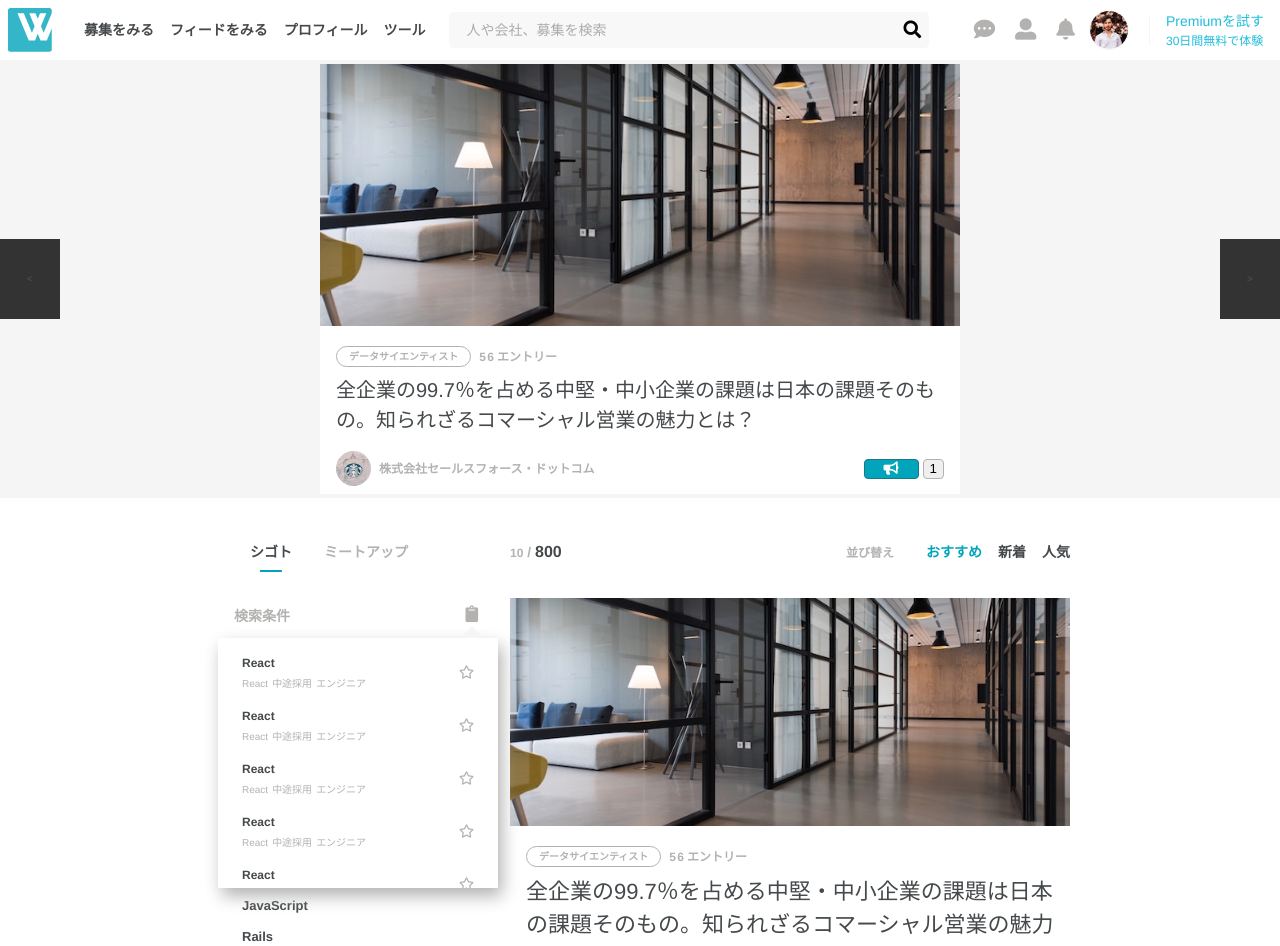
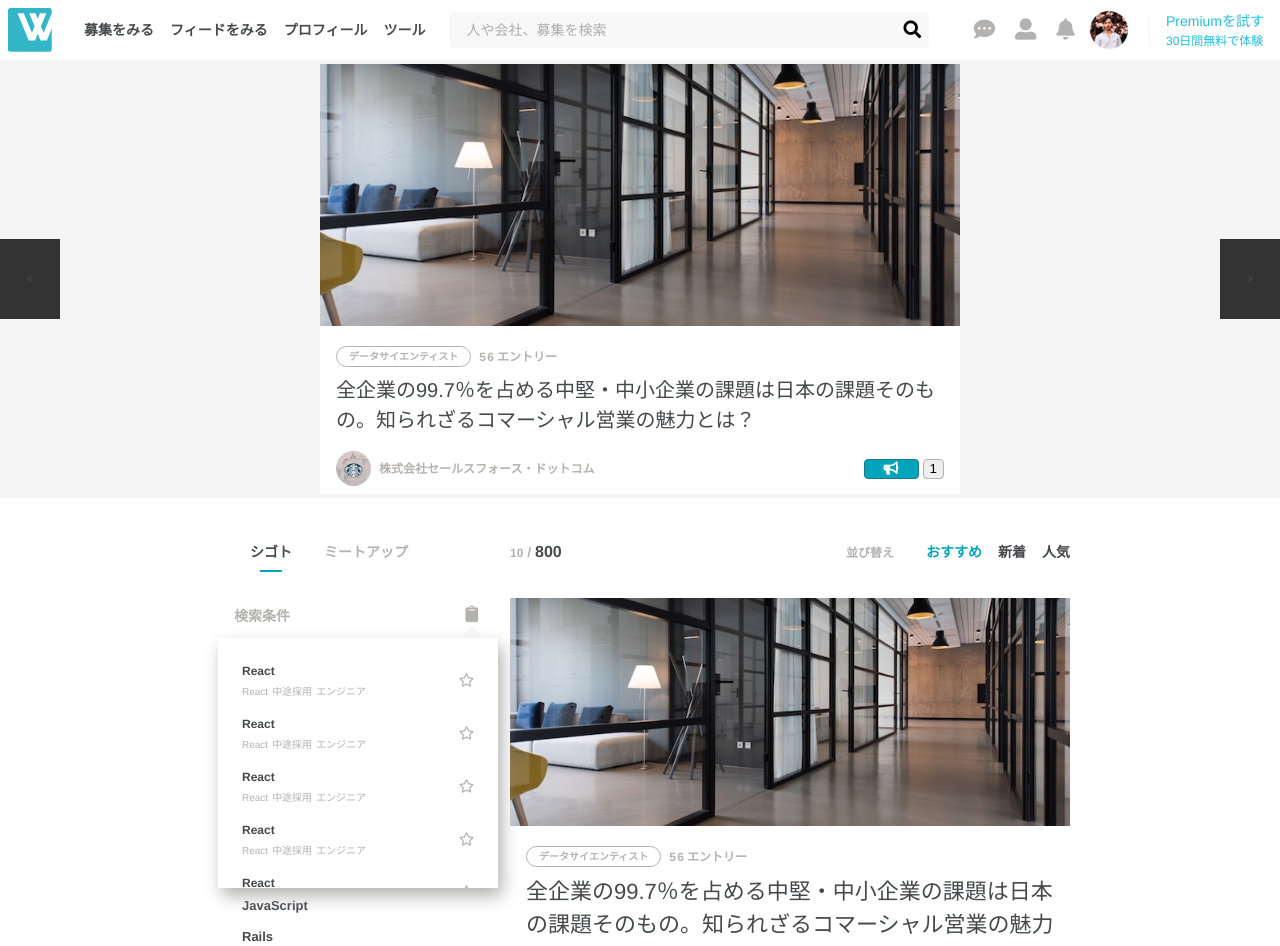
Before and after one commit to yk-port/clone-wantedly, a React (Create React App) app: page / in a window 1280 px wide. Shown: the top 946 px of the page. Built offline with nearby package versions, Linux system fonts and the light colour scheme.

Commit message:
style(search-history): リスト一覧表示画面のpadding調整 #12

```diff
--- a/src/css/3-components/_search-history.scss
+++ b/src/css/3-components/_search-history.scss
@@ -20,7 +20,7 @@
     width: 100%;
     height: 100%;
     overflow: scroll;
-    padding: 8px 0;
+    padding: 16px 0;
   }
   &__list {
     display: flex;
```
